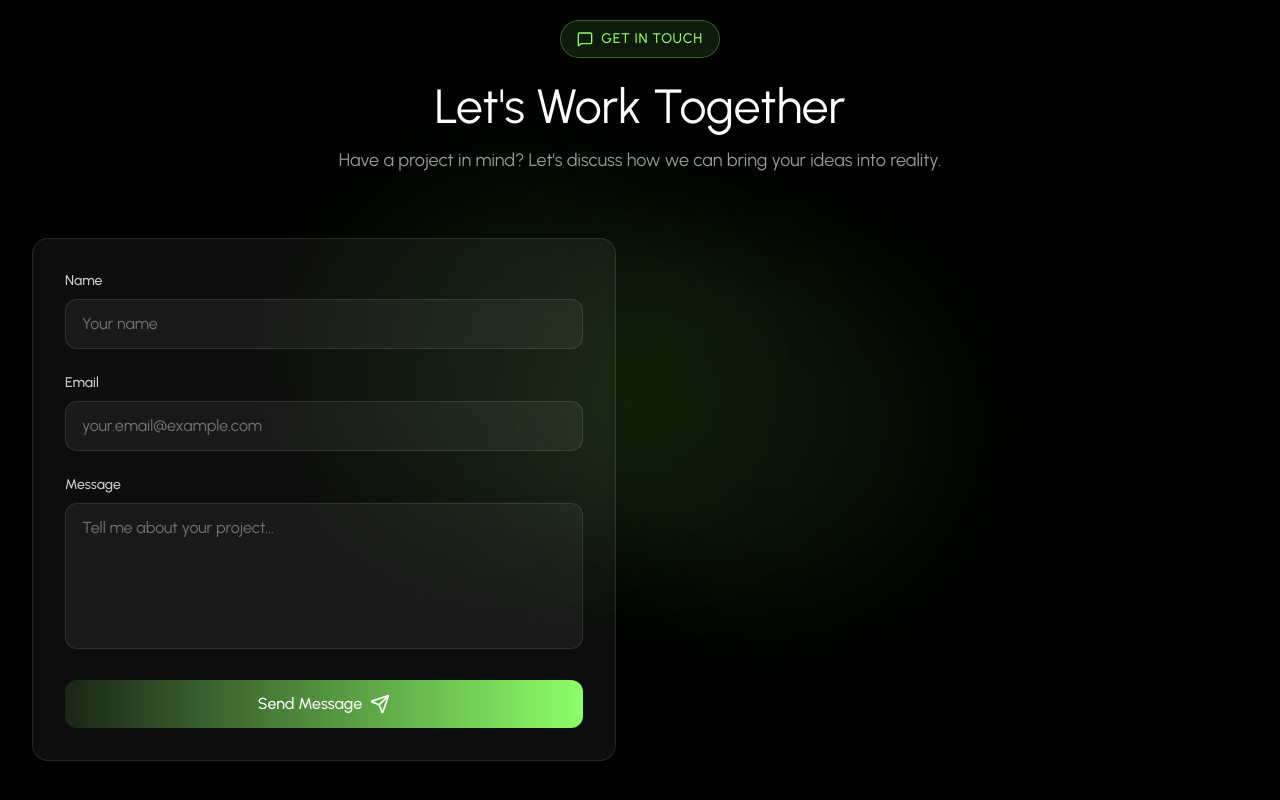
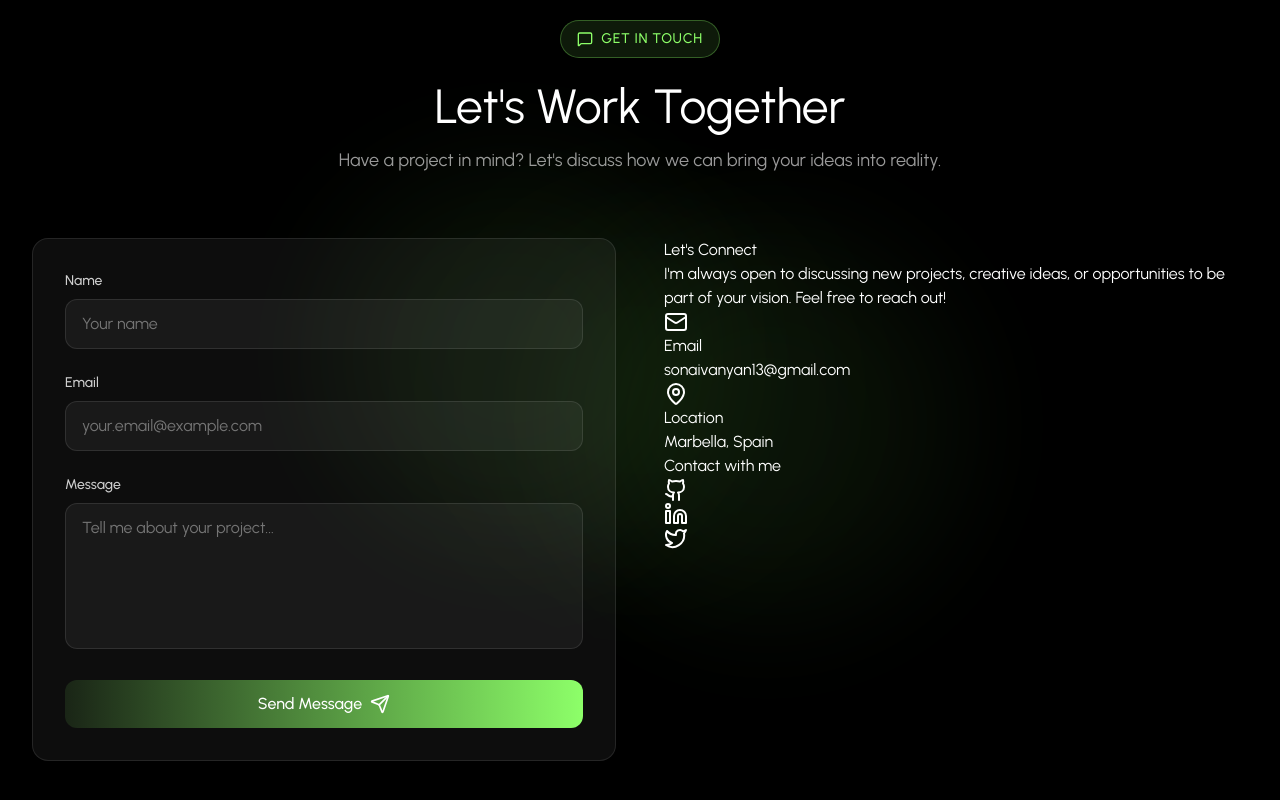
Before and after one commit to sonaiv13/portfolio_demo, a React (Vite) app: page / in a window 1280 px wide. Shown: the part 5449-6249 px from the top of the page. Built offline with nearby package versions, Linux system fonts and the light colour scheme.

Commit message:
Contact Info section inside Contact section created

```diff
--- a/src/components/sections/Contact.jsx
+++ b/src/components/sections/Contact.jsx
@@ -129,6 +129,73 @@ const Contact = () => {
                             </form>
                         </div>
                     </FadeIn>
+
+                    {/* Contact Info */}
+                    <FadeIn delay={200}>
+                        <div className=''>
+                            <div>
+                                <h3 className=''>
+                                    Let's Connect
+                                </h3>
+                                <p className=''>
+                                    I'm always open to discussing new projects, creative ideas, or opportunities to be part of your vision. Feel free to reach out!
+                                </p>
+                            </div>
+
+                            <div className=''>
+                                <div className=''>
+                                    <div className=''>
+                                        <div className=''>
+                                            <Mail className=''/>
+                                        </div>
+                                        <div className=''>
+                                            <p className=''>Email</p>
+                                            <a
+                                                href={`mailto:${PERSONAL_INFO.email}`}
+                                                className=''
+                                            >
+                                                {PERSONAL_INFO.email}
+                                            </a>
+                                        </div>
+                                    </div>
+                                    <div className=''/>
+                                </div>
+
+                                <div>
+                                    <div>
+                                        <div>
+                                            <MapPin className=''/>
+                                        </div>
+                                        <div className=''>
+                                            <p className=''>Location</p>
+                                            <p className=''>{PERSONAL_INFO.location}</p>
+                                        </div>
+                                    </div>
+                                    <div/>
+                                </div>
+                            </div>
+
+                            <div>
+                                <p className=''>Contact with me</p>
+                                <div className=''>
+                                    {Object.entries(SOCIAL_LINKS).slice(0,3).map(([platform, url]) => {
+                                        const Icon = socialIcons[platform];
+                                        return Icon ? (
+                                            <a
+                                                key={platform}
+                                                href={url}
+                                                target='_blank'
+                                                rel='noopener noreferrer'
+                                                className=''
+                                            >
+                                                <Icon className=''/>
+                                            </a>
+                                        ) : null;
+                                    })}
+                                </div>
+                            </div>
+                        </div>
+                    </FadeIn>
                 </div>
             </div>
         </section>
```
